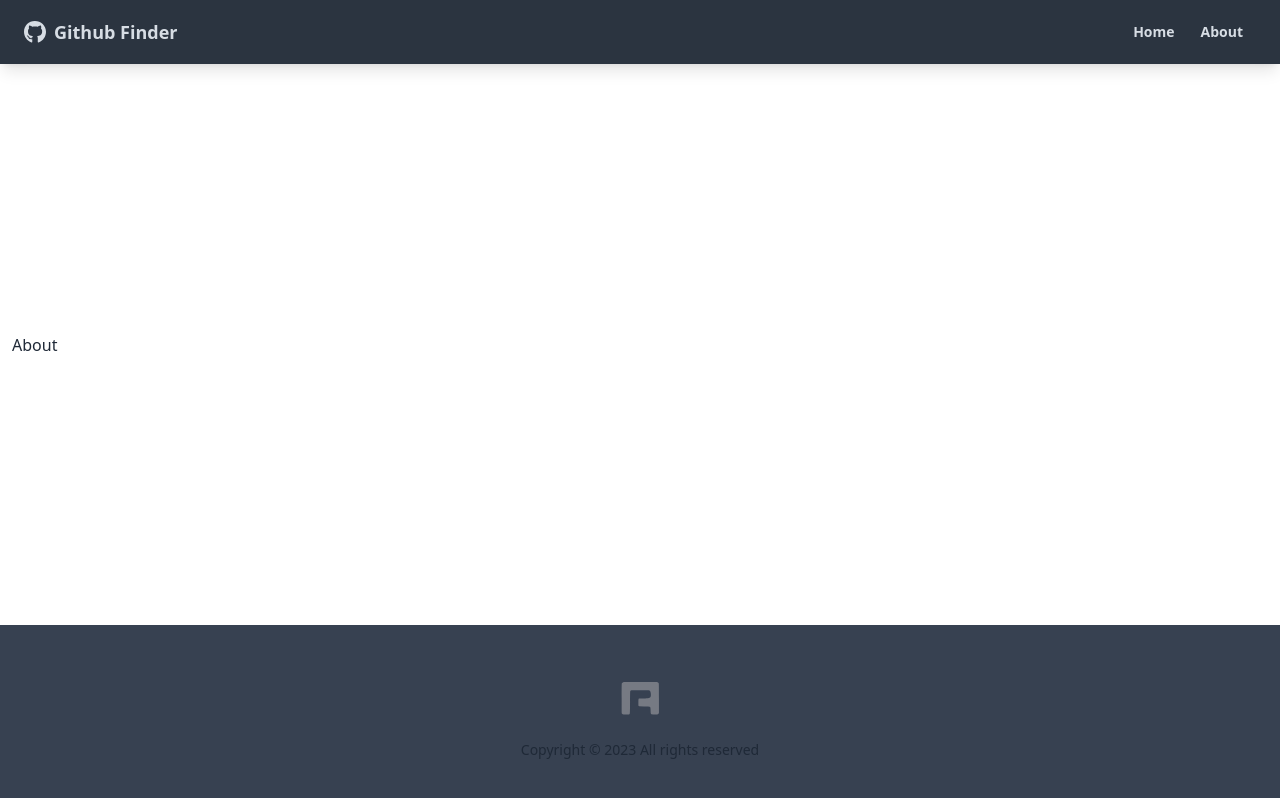
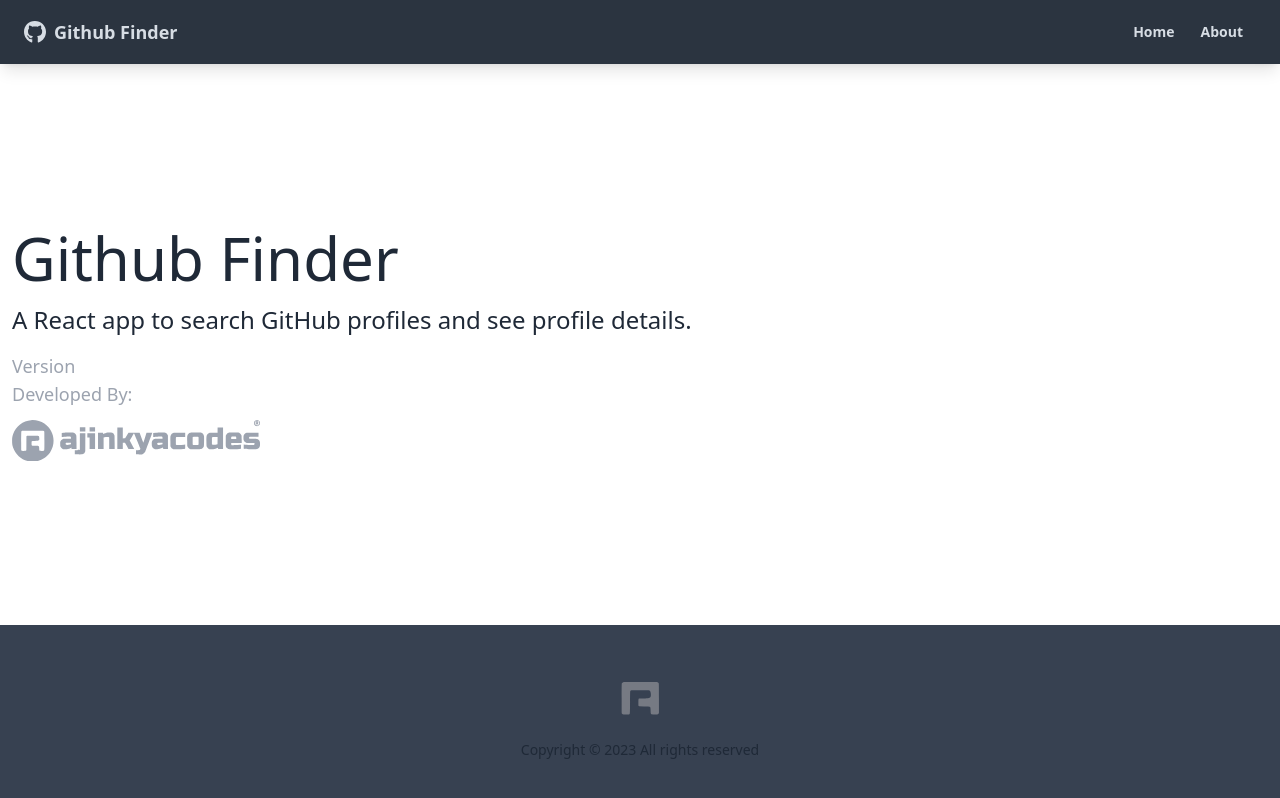
Before and after one commit to ajinkyacodes/reactjs-github-finder, a React (Create React App) app: page /about in a window 1280 px wide. Built offline with nearby package versions, Linux system fonts and the light colour scheme; the HTML template or start-up script is replaced by a standard one.

Commit message:
created about page with basic details

```diff
--- a/src/pages/About.jsx
+++ b/src/pages/About.jsx
@@ -1,7 +1,153 @@
 function About() {
   return (
-    <div>About</div>
-  )
+    <>
+      <h1 className="text-6xl mb-4">Github Finder</h1>
+      <p className="mb-4 text-2xl font-light">
+        A React app to search GitHub profiles and see profile details.
+      </p>
+      <p className="text-lg text-gray-400">
+        Version <span className="text-white">1.0.0</span>
+      </p>
+      <p className="text-lg text-gray-400 mb-3">
+        Developed By:
+        <a className="text-white ml-2" href="https://github.com/ajinkyacodes" target="_blank">
+          Ajinkya Gonji
+        </a>
+      </p>
+      <a href="https://ajinkyacodes.com" target="_blank">
+      <svg
+            version="1.0"
+            xmlns="http://www.w3.org/2000/svg"
+            width="186.1000000pt"
+            height="31.2000000pt"
+            viewBox="0 0 1861.000000 312.000000"
+            preserveAspectRatio="xMidYMid meet"
+          >
+            <g
+              transform="translate(0.000000,312.000000) scale(0.100000,-0.100000)"
+              fill="#9ca3af"
+              stroke="none"
+            >
+              <path
+                d="M1430 3109 c-607 -45 -1144 -459 -1344 -1038 -67 -191 -80 -279 -80
+-516 0 -237 13 -325 80 -516 170 -489 582 -868 1081 -993 139 -35 234 -46 398
+-46 314 0 598 86 866 262 131 86 334 290 422 423 478 724 289 1683 -427 2166
+-290 196 -635 285 -996 258z m949 -814 c16 -8 34 -28 40 -46 8 -22 11 -236 11
+-696 0 -712 0 -716 -50 -743 -15 -8 -68 -11 -161 -8 -181 4 -172 -4 -179 177
+-6 155 -17 184 -71 195 -17 3 -127 6 -244 6 -277 0 -258 -14 -257 184 1 121 4
+151 17 166 14 15 41 18 228 22 188 4 217 7 259 25 68 31 82 63 75 179 -3 53
+-12 104 -21 121 -31 62 -42 63 -489 63 -391 0 -405 -1 -430 -20 l-26 -20 -3
+-525 -3 -524 -23 -23 c-21 -21 -32 -23 -167 -26 -143 -3 -145 -3 -170 22 l-25
+25 -2 338 c-2 576 4 1067 14 1086 5 10 19 22 31 27 12 5 381 9 820 9 683 1
+802 -1 826 -14z"
+              />
+              <path
+                d="M18327 3109 c-139 -33 -207 -157 -166 -304 15 -52 82 -119 134 -134
+102 -28 196 -4 256 68 100 116 67 293 -66 351 -53 24 -111 31 -158 19z m132
+-69 c98 -49 118 -203 38 -278 -111 -104 -288 -27 -287 125 1 71 48 143 110
+166 33 12 103 6 139 -13z"
+              />
+              <path
+                d="M18286 3004 c-3 -9 -6 -65 -6 -125 l0 -109 35 0 c35 0 35 0 35 45 0
+25 4 45 9 45 17 0 42 -32 48 -61 5 -26 10 -29 44 -29 22 0 39 4 39 10 0 14
+-22 63 -38 82 -12 14 -11 19 7 37 28 28 26 66 -4 96 -21 22 -33 25 -93 25 -55
+0 -71 -3 -76 -16z m109 -48 c16 -12 17 -16 6 -30 -7 -9 -22 -16 -32 -16 -14 0
+-19 7 -19 30 0 33 15 38 45 16z"
+              />
+              <path d="M5090 2415 l0 -165 205 0 205 0 0 165 0 165 -205 0 -205 0 0 -165z" />
+              <path d="M5820 2415 l0 -165 205 0 205 0 0 165 0 165 -205 0 -205 0 0 -165z" />
+              <path
+                d="M7900 1750 l0 -810 205 0 205 0 0 240 0 240 83 0 82 0 130 -237 130
+-238 218 -3 c119 -1 217 0 217 4 0 3 -77 147 -171 319 l-171 314 159 270 c87
+149 160 270 163 270 8 1 469 -1110 476 -1145 8 -43 -17 -89 -57 -103 -18 -6
+-85 -11 -150 -11 l-119 0 0 -154 0 -154 78 -9 c42 -4 138 -8 212 -7 116 0 143
+4 193 23 84 33 174 121 225 219 34 65 512 1357 512 1383 0 6 -93 8 -216 7
+l-216 -3 -116 -377 c-64 -207 -119 -374 -122 -372 -3 3 -66 173 -141 377
+l-137 372 -418 2 -419 3 -125 -213 -125 -212 -88 -3 -87 -3 0 411 0 410 -205
+0 -205 0 0 -810z"
+              />
+              <path
+                d="M15420 2366 l0 -194 -287 -4 c-328 -5 -348 -8 -435 -87 -108 -97
+-121 -160 -116 -587 4 -275 7 -325 22 -366 25 -66 95 -141 164 -175 55 -27 62
+-28 212 -28 179 0 235 12 370 78 47 22 88 42 91 44 3 2 10 -20 15 -49 l9 -53
+183 -3 182 -2 0 810 0 810 -205 0 -205 0 0 -194z m-2 -788 l-3 -273 -75 -17
+c-41 -10 -122 -21 -180 -24 -103 -7 -106 -6 -135 19 l-30 25 0 247 0 247 28
+24 c28 23 32 24 213 24 l184 0 -2 -272z"
+              />
+              <path
+                d="M4120 2180 c-58 -4 -169 -13 -247 -20 l-143 -13 0 -148 0 -149 28 0
+c15 0 108 7 207 15 99 8 233 15 298 15 145 0 157 -7 157 -99 l0 -60 -283 -3
+-283 -3 -66 -33 c-73 -36 -114 -79 -151 -159 -20 -43 -22 -64 -22 -203 0 -146
+1 -158 26 -210 34 -70 89 -126 159 -158 47 -22 72 -27 175 -30 104 -3 133 0
+220 22 55 14 135 44 177 65 l77 39 11 -54 11 -54 185 0 185 0 -3 498 c-3 451
+-6 501 -22 545 -25 66 -103 149 -168 178 -49 22 -66 24 -238 25 -102 1 -232
+-2 -290 -6z m300 -823 l0 -64 -77 -17 c-109 -24 -235 -32 -271 -17 -52 22 -68
+89 -31 135 l20 26 180 0 179 0 0 -63z"
+              />
+              <path
+                d="M7085 2166 c-49 -14 -124 -42 -167 -64 l-77 -39 -11 53 -11 54 -185
+0 -184 0 0 -615 0 -615 210 0 210 0 0 433 0 434 78 17 c42 10 125 20 184 23
+104 6 107 5 132 -20 l26 -26 0 -431 0 -430 205 0 206 0 -3 508 c-3 494 -4 508
+-24 553 -31 67 -87 124 -152 156 -53 25 -68 27 -202 30 -128 3 -155 0 -235
+-21z"
+              />
+              <path
+                d="M11050 2184 c-25 -2 -138 -11 -252 -20 l-208 -17 0 -149 0 -148 28 0
+c15 0 110 7 212 15 102 8 237 15 301 15 108 0 117 -1 137 -23 17 -18 22 -36
+22 -79 l0 -57 -287 -3 c-268 -3 -291 -5 -333 -25 -69 -32 -126 -87 -156 -151
+-25 -51 -28 -70 -32 -191 -7 -222 36 -322 171 -390 63 -32 76 -35 182 -39 171
+-7 274 20 476 126 4 1 10 -14 13 -35 14 -79 -3 -73 197 -73 l180 0 -3 508 -3
+507 -28 57 c-32 65 -89 121 -156 152 -41 19 -65 21 -231 22 -102 1 -205 0
+-230 -2z m240 -827 l0 -64 -77 -17 c-43 -10 -121 -20 -175 -23 -94 -6 -97 -5
+-122 20 -34 34 -36 91 -4 124 21 22 26 23 200 23 l178 0 0 -63z"
+              />
+              <path
+                d="M13361 2169 c-52 -17 -76 -32 -122 -78 -48 -49 -61 -69 -79 -128 -20
+-66 -21 -87 -18 -429 l3 -359 29 -63 c34 -73 86 -124 165 -161 l56 -26 370 0
+c270 0 381 3 412 13 94 28 184 116 215 210 17 52 24 686 8 767 -23 117 -83
+194 -190 244 l-55 26 -365 2 c-345 2 -369 1 -429 -18z m610 -318 l24 -19 0
+-277 0 -277 -24 -19 c-21 -17 -41 -19 -198 -19 -171 0 -174 0 -198 25 l-25 24
+0 266 0 266 25 24 c24 25 27 25 198 25 157 0 177 -2 198 -19z"
+              />
+              <path
+                d="M16254 2170 c-79 -26 -153 -90 -191 -168 l-28 -57 -3 -373 c-4 -423
+-1 -444 68 -530 28 -36 58 -60 105 -83 59 -29 78 -33 170 -37 108 -5 457 12
+675 32 l125 11 3 149 3 148 -93 -6 c-239 -17 -402 -26 -499 -26 -98 0 -107 2
+-127 23 -17 18 -22 36 -22 80 l0 57 396 0 396 0 -4 273 c-3 270 -3 272 -29
+328 -37 79 -88 131 -161 165 l-63 29 -330 2 c-305 2 -335 1 -391 -17z m545
+-306 c17 -22 21 -41 21 -100 l0 -74 -190 0 -190 0 0 78 c0 65 3 82 20 100 20
+21 29 22 170 22 l149 0 20 -26z"
+              />
+              <path
+                d="M12134 2156 c-116 -28 -202 -107 -235 -217 -19 -61 -20 -89 -17 -425
+l3 -359 28 -57 c33 -67 80 -112 156 -146 44 -20 76 -26 157 -30 101 -4 400 10
+609 29 174 15 155 -5 155 171 l0 151 -97 -7 c-282 -19 -405 -26 -476 -26 -70
+0 -81 3 -102 25 l-25 24 0 254 c0 236 1 257 19 278 l19 24 331 3 331 3 0 159
+0 160 -402 -1 c-284 0 -418 -4 -454 -13z"
+              />
+              <path
+                d="M17611 2159 c-104 -20 -201 -108 -235 -211 -21 -67 -22 -264 -1 -336
+23 -78 82 -144 162 -184 l68 -33 292 -3 293 -3 0 -53 c0 -42 -5 -57 -23 -74
+-21 -20 -34 -22 -128 -22 -57 0 -176 5 -264 10 -88 5 -213 12 -277 16 l-118 7
+0 -152 c0 -112 3 -153 13 -156 27 -9 465 -36 682 -42 218 -6 235 -5 301 15 85
+26 153 81 190 155 56 109 56 335 0 445 -36 70 -105 128 -184 152 -57 18 -93
+20 -314 20 l-249 0 -24 25 c-14 13 -25 36 -25 50 0 14 11 37 25 50 l24 25 336
+0 335 0 0 155 0 155 -417 -1 c-230 -1 -438 -5 -462 -10z"
+              />
+              <path
+                d="M5090 1515 l0 -606 -25 -24 c-24 -25 -27 -25 -190 -25 l-165 0 0
+-154 0 -154 98 -8 c53 -5 176 -8 272 -9 168 0 177 1 230 26 80 37 115 72 152
+147 l33 67 3 672 3 673 -206 0 -205 0 0 -605z"
+              />
+              <path
+                d="M5650 1960 l0 -160 85 0 85 0 0 -430 0 -430 205 0 205 0 0 590 0 590
+-290 0 -290 0 0 -160z"
+              />
+            </g>
+          </svg>
+      </a>
+    </>
+  );
 }
 
-export default About
+export default About;
```
